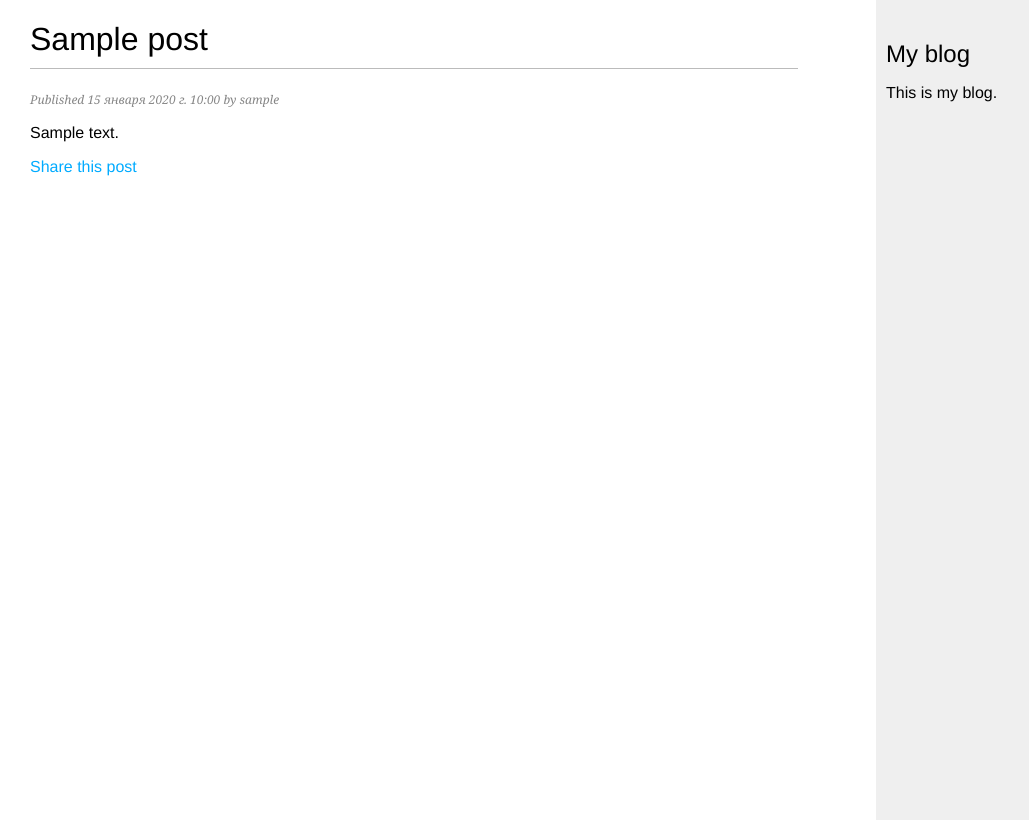
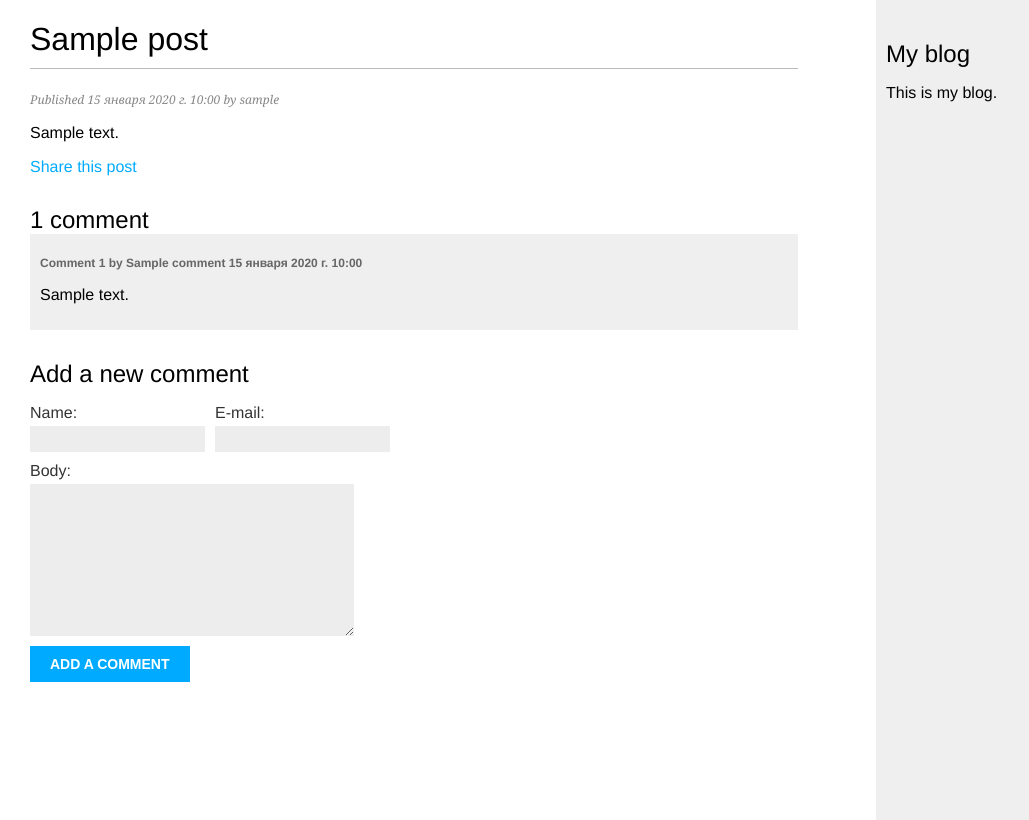
Before and after one commit to nyuskov/django, a Django app: a page that uses blog/templates/blog/post/detail.html in a window 1280 px wide. Shown: the whole page, without its empty margins (0-1029 px from the left). Run offline with Django 5.2, Linux system fonts and the light colour scheme; tables that the repository leaves empty hold one stand-in row (values such as "Sample post").

Commit message:
add comment model

```diff
--- a/blog/forms.py
+++ b/blog/forms.py
@@ -1,8 +1,19 @@
 from django import forms
+from django.utils.translation import gettext as _
+
+from .models import Comment
 
 
 class EmailPostForm(forms.Form):
-    name = forms.CharField(max_length=25)
-    email = forms.EmailField()
-    to = forms.EmailField()
-    comments = forms.CharField(required=False, widget=forms.Textarea)
+    name = forms.CharField(max_length=25, label=_("Name"))
+    email = forms.EmailField(label=_("From"))
+    to = forms.EmailField(label=_("To"))
+    comments = forms.CharField(
+        required=False, widget=forms.Textarea, label=_("Comment")
+    )
+
+
+class CommentForm(forms.ModelForm):
+    class Meta:
+        model = Comment
+        fields = ["name", "email", "body"]
--- a/blog/models.py
+++ b/blog/models.py
@@ -72,3 +72,39 @@ class Post(models.Model):
                 self.slug,
             ],
         )
+
+
+class Comment(models.Model):
+    class Meta:
+        ordering = ["created"]
+        indexes = [
+            models.Index(fields=["created"]),
+        ]
+        verbose_name: str = _("Comment")
+        verbose_name_plural: str = _("Comments")
+
+    post: models.ForeignKey = models.ForeignKey(
+        Post,
+        on_delete=models.CASCADE,
+        related_name="comments",
+        verbose_name=_("Post"),
+    )
+    name: models.CharField = models.CharField(
+        max_length=80, verbose_name=_("Name")
+    )
+    email: models.EmailField = models.EmailField(verbose_name=_("E-mail"))
+    body: models.TextField = models.TextField(verbose_name=_("Body"))
+    created: models.DateTimeField = models.DateTimeField(
+        auto_now_add=True, verbose_name=_("Created date")
+    )
+    updated: models.DateTimeField = models.DateTimeField(
+        auto_now=True, verbose_name=_("Updated date")
+    )
+    active: models.BooleanField = models.BooleanField(
+        default=True, verbose_name=_("Status")
+    )
+
+    def __str__(self):
+        return _("Comment by {name} on {post}").format(
+            name=self.name, post=self.post.title
+        )
--- a/blog/templates/blog/post/detail.html
+++ b/blog/templates/blog/post/detail.html
@@ -14,4 +14,19 @@
   <p>
     <a href="{% url 'blog:post_share' post.id %}">{% translate 'Share this post' %}</a>
   </p>
+  <h2>{% blocktranslate count comments.count as total_comments %}{{ total_comments }} comment{% plural %}{{ total_comments }} comments{% endblocktranslate %}</h2>
+  {% for comment in comments %}
+    <div class="comment">
+      <p class="info">
+        {% translate 'Comment' %} {{ forloop.counter }} {% translate 'by' %} {{ comment.name }}
+        {{ comment.created }}
+      </p>
+      {{ comment.body|linebreaks }}
+    </div>
+  {% empty %}
+    <p>
+      {% translate 'There are no comments' %}.
+    </p>
+  {% endfor %}
+  {% include 'blog/post/includes/comment_form.html' %}
 {% endblock %}
--- /dev/null
+++ b/blog/templates/blog/post/includes/comment_form.html
@@ -0,0 +1,11 @@
+{% load i18n %}
+<h2>{% translate 'Add a new comment' %}</h2>
+<form action="{% url 'blog:post_comment' post.id %}" method="post">
+  <div class="left">{{ form.name.as_field_group }}</div>
+  <div class="left">{{ form.email.as_field_group }}</div>
+  {{ form.body.as_field_group }}
+  {% csrf_token %}
+  <p>
+    <input type="submit" value="{% translate 'Add a comment' %}" />
+  </p>
+</form>
--- a/blog/urls.py
+++ b/blog/urls.py
@@ -1,6 +1,6 @@
 from django.urls import path
 
-from .views import post_detail, post_share, PostListView
+from .views import PostDetailView, PostShareView, PostCommentView, PostListView
 
 
 app_name = "blog"
@@ -9,8 +9,11 @@ urlpatterns = [
     path("", PostListView.as_view(), name="post_list"),
     path(
         "<int:year>/<int:month>/<int:day>/<slug:post>/",
-        post_detail,
+        PostDetailView.as_view(),
         name="post_detail",
     ),
-    path("<int:post_id>/share/", post_share, name="post_share"),
+    path("<int:post_id>/share/", PostShareView.as_view(), name="post_share"),
+    path(
+        "<int:post_id>/comment/", PostCommentView.as_view(), name="post_comment"
+    ),
 ]
--- a/blog/views.py
+++ b/blog/views.py
@@ -1,11 +1,9 @@
 from django.core.mail import send_mail
 from django.shortcuts import render, get_object_or_404
-from django.views.generic import ListView
+from django.views.generic import ListView, TemplateView, FormView
 
+from .forms import EmailPostForm, CommentForm
 from .models import Post
-
-
-from .forms import EmailPostForm
 
 
 class PostListView(ListView):
@@ -15,17 +13,41 @@ class PostListView(ListView):
     template_name = "blog/post/list.html"
 
 
-def post_share(request, post_id):
-    # Retrieve post by id
-    post = get_object_or_404(
-        Post,
-        id=post_id,
-        status=Post.Status.PUBLISHED,
-    )
-    sent = False
-    if request.method == "POST":
+class PostCommentView(TemplateView):
+    def post(self, request, post_id, *args, **kwargs):
+        post = get_object_or_404(Post, id=post_id, status=Post.Status.PUBLISHED)
+        comment = None
+        # A comment was posted
+        form = CommentForm(data=request.POST)
+        if form.is_valid():
+            # Create a Comment object without saving it to the database
+            comment = form.save(commit=False)
+            # Assign the post to the comment
+            comment.post = post
+            # Save the comment to the database
+            comment.save()
+        return render(
+            request,
+            "blog/post/comment.html",
+            {"post": post, "form": form, "comment": comment},
+        )
+
+
+class PostShareView(FormView):
+    form_class = EmailPostForm
+    template_name = "blog/post/share.html"
+
+    def post(self, request, post_id, *args, **kwargs):
+        # Retrieve post by id
+        post = get_object_or_404(
+            Post,
+            id=post_id,
+            status=Post.Status.PUBLISHED,
+        )
+        sent = False
+
         # Form was submitted
-        form = EmailPostForm(request.POST)
+        form = self.form_class(request.POST)
         if form.is_valid():
             # Form fields passed validation
             cd = form.cleaned_data
@@ -45,28 +67,38 @@ def post_share(request, post_id):
                 recipient_list=[cd["to"]],
             )
             sent = True
-    else:
-        form = EmailPostForm()
 
-    return render(
-        request,
-        "blog/post/share.html",
-        {
-            "post": post,
-            "form": form,
-            "sent": sent,
-        },
-    )
+        context = {"post": post, "form": form, "sent": sent}
+
+        return render(
+            request,
+            self.template_name,
+            context,
+        )
 
 
-def post_detail(request, year, month, day, post):
-    post = get_object_or_404(
-        Post,
-        status=Post.Status.PUBLISHED,
-        slug=post,
-        publish__year=year,
-        publish__month=month,
-        publish__day=day,
-    )
+class PostDetailView(FormView):
+    form_class = CommentForm
+    template_name = "blog/post/detail.html"
 
-    return render(request, "blog/post/detail.html", {"post": post})
+    def get(self, request, year, month, day, post, *args, **kwargs):
+        post = get_object_or_404(
+            Post,
+            status=Post.Status.PUBLISHED,
+            slug=post,
+            publish__year=year,
+            publish__month=month,
+            publish__day=day,
+        )
+
+        # List of active comments for this post
+        comments = post.comments.filter(active=True)
+        # Form for users to comment
+        form = self.form_class()
+        context = {"post": post, "comments": comments, "form": form}
+
+        return render(
+            request,
+            self.template_name,
+            context,
+        )
```
Also changed, not shown: blog/admin.py (+8 -1 lines), blog/templates/blog/post/comment.html (added, +15 -0 lines), blog/locale/ru/LC_MESSAGES/django.po, blog/migrations/0004_comment.py (added), 1 other file.
